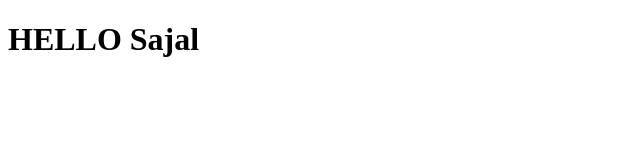
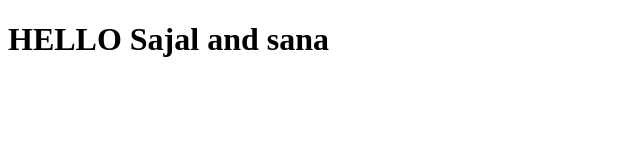
Before and after one commit to 18sana/sustainabite, a plain HTML site: page index.html in a window 1280 px wide. Shown: the whole page, without its empty margins (0-640 px from the left). Drawn offline with Linux system fonts and the light colour scheme.

Commit message:
added names sana and sajal

```diff
--- a/index.html
+++ b/index.html
@@ -6,6 +6,6 @@
     <title>Document</title>
 </head>
 <body>
-    <h1>HELLO Sajal</h1>
+    <h1>HELLO Sajal and sana</h1>
 </body>
 </html>
```
